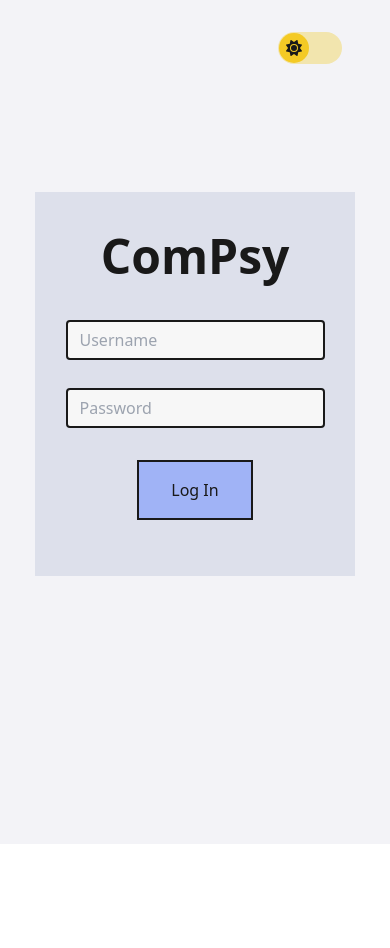
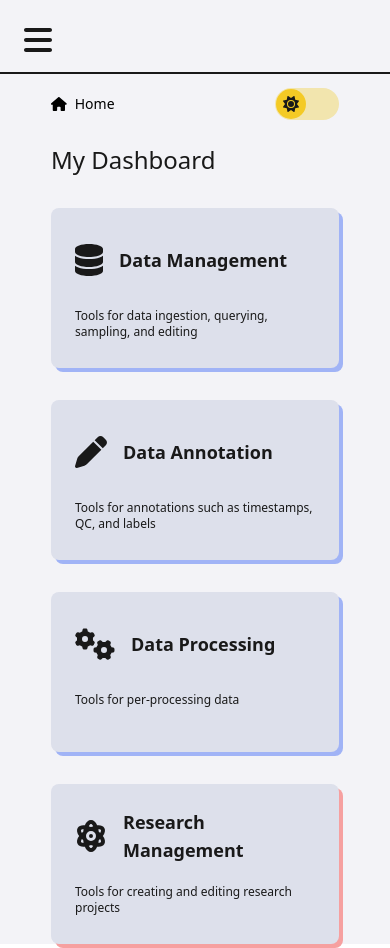
Before and after one commit to rchdlee/ComPsy_App, a React (Vite) app: page / in a window 390 px wide. Before the commit this address led to /login. Before the commit the page ends 844 px from the top, so only its background shows below. Built offline with nearby package versions, Linux system fonts and the light colour scheme; what tailwindcss-text-fill would draw is missing.

Commit message:
added media queries w/ tailwind

```diff
--- a/src/App.jsx
+++ b/src/App.jsx
@@ -22,6 +22,8 @@ import {
   faMoon,
   faHouse,
   faArrowRightFromBracket,
+  faBars,
+  faX,
 } from "@fortawesome/free-solid-svg-icons";
 
 import { faFaceSmile, faFileLines } from "@fortawesome/free-regular-svg-icons";
@@ -45,11 +47,13 @@ function App() {
     faFaceSmile,
     faHouse,
     faFileLines,
-    faArrowRightFromBracket
+    faArrowRightFromBracket,
+    faBars,
+    faX
   );
   const savedIsDarkMode = JSON.parse(localStorage.getItem("darkMode"));
   const [isDarkMode, setIsDarkMode] = useState(savedIsDarkMode);
-  const [DUMMY_LOGGED_IN, setDUMMY_LOGGED_IN] = useState(false);
+  const [DUMMY_LOGGED_IN, setDUMMY_LOGGED_IN] = useState(true);
 
   // const DUMMY_AVAILABLE_TABS = [
   //   {
--- a/src/components/Card.jsx
+++ b/src/components/Card.jsx
@@ -20,25 +20,27 @@ const Card = (props) => {
   }
 
   return (
-    <div className="group w-72 h-40 relative select-none">
+    <div className="group w-full sm:w-60 md:w-64 lg:w-72 xl:w-[264px] 2xl:w-72 h-40 relative select-none">
       <Link to={`${props.path}`}>
-        <div className="w-72 h-40 bg-cardLight dark:bg-cardDark rounded-lg absolute z-20 transition-transform duration-75 group-hover:-translate-x-1 group-hover:-translate-y-1 group-active:-translate-x-0.5 group-active:-translate-y-0.5">
+        <div className="w-full sm:w-60 md:w-64 lg:w-72 xl:w-[264px] h-40 bg-cardLight dark:bg-cardDark rounded-lg absolute z-20 transition-transform duration-75 group-hover:-translate-x-1 group-hover:-translate-y-1 group-active:-translate-x-0.5 group-active:-translate-y-0.5">
           <div className="p-6">
             {/* <DataCoilComp width="28" height="32" /> */}
+            <div className="flex xl:block h-14 xl:h-auto items-center gap-4">
               <FontAwesomeIcon
                 icon={props.icon}
                 className="text-blackTextLight dark:text-white h-8 "
               />
-            <h4 className="text-lg font-bold mt-3 z-50 text-blackTextLight dark:text-white">
+              <h4 className="text-lg font-bold xl:mt-3 z-50 text-blackTextLight dark:text-white">
                 {props.title}
               </h4>
-            <p className="text-xs mt-0.5 text-blackTextLight dark:text-white">
+            </div>
+            <p className="text-xs mt-5 xl:mt-0.5 text-blackTextLight dark:text-white">
               {props.desc}
             </p>
           </div>
         </div>
         <div
-          className={`w-72 h-40 ${backgroundColor} ${backgroundColorActive} rounded-lg text-white absolute top-1 left-1 z-10`}
+          className={`w-full sm:w-60 md:w-64 lg:w-72 xl:w-[264px] h-40 ${backgroundColor} ${backgroundColorActive} rounded-lg text-white absolute top-1 left-1 z-10`}
         ></div>
       </Link>
     </div>
--- a/src/components/Dashboard.jsx
+++ b/src/components/Dashboard.jsx
@@ -15,12 +15,12 @@ const Dashboard = (props) => {
   });
 
   return (
-    <div className="w-[64rem] mx-auto mt-12">
+    <div className="md:w-[650px] xl:w-[900px] 2xl:w-[1050px] mx-auto mt-6 lg:mt-12">
       <h3 className="text-2xl text-blackTextLight dark:text-white font-medium">
         My Dashboard
       </h3>
       {/* <div className="w-[58rem] flex flex-wrap gap-8 justify-center mx-auto"> */}
-      <div className="mt-8 grid grid-cols-3 justify-items-start gap-y-8">
+      <div className="mt-8 grid sm:grid-cols-2 xl:grid-cols-3 justify-items-center md:gap-x-12 lg:gap-x-0 gap-y-8">
         {cards}
         {/* <Card
           color="lilacBlue"
--- a/src/components/DataManagement.jsx
+++ b/src/components/DataManagement.jsx
@@ -2,11 +2,11 @@ import Card from "./Card";
 
 const DataManagement = (props) => {
   return (
-    <div className="w-[64rem] mx-auto mt-12">
+    <div className="sm:w-[560px] lg:w-[650px] xl:w-[900px] 2xl:w-[1050px] mx-auto mt-12">
       <h3 className="text-2xl text-blackTextLight dark:text-white font-medium">
         Data Management
       </h3>
-      <div className="mt-8 grid grid-cols-3 justify-items-start gap-y-8">
+      <div className="mt-8 grid sm:grid-cols-2 xl:grid-cols-3 justify-items-start gap-y-8">
         <Card
           color="lilacBlue"
           path="/data-management/ingestion"
--- a/src/components/Home.jsx
+++ b/src/components/Home.jsx
@@ -51,7 +51,7 @@ const Home = (props) => {
   ];
 
   return (
-    <div className="w-screen h-max bg-backgroundLight dark:bg-backgroundDark flex z-0">
+    <div className="w-screen h-full sm:h-screen bg-backgroundLight dark:bg-backgroundDark flex flex-col md:flex-row  z-0">
       <LeftNav
         tabs={DUMMY_AVAILABLE_TABS}
         setDUMMY_LOGGED_IN={props.setDUMMY_LOGGED_IN}
@@ -74,6 +74,7 @@ const Home = (props) => {
         setIsDarkMode={props.setIsDarkMode}
         tabs={DUMMY_AVAILABLE_TABS}
       />
+      {/* <div className="h-24 bg-backgroundLight dark:bg-backgroundDark"></div> */}
     </div>
   );
 };
--- a/src/components/IngestionStart.jsx
+++ b/src/components/IngestionStart.jsx
@@ -285,7 +285,7 @@ const IngestionStart = (props) => {
   return (
     <div className="mt-16">
       <div className="flex justify-center gap-x-20">
-        <div className="w-80">
+        <div className="w-60 lg:w-64 xl:w-80">
           <h4 className="text-lg text-blackTextLight dark:text-white">
             Select Study
           </h4>
@@ -294,7 +294,7 @@ const IngestionStart = (props) => {
           </div>
         </div>
         {/*  */}
-        <div className="w-80 text-blackTextLight dark:text-white">
+        <div className="w-60 lg:w-64 xl:w-80 text-blackTextLight dark:text-white">
           <div className="flex items-center gap-3">
             <h4>Paste File Path(s)</h4>
             {/* ADD ON HOVER TOOLTOP FOR COPYING FILE PATH */}
@@ -358,13 +358,13 @@ const IngestionStart = (props) => {
           </div>
         </div> */}
       </div>
-      <div className="flex items-center justify-center mt-32 relative">
+      <div className="flex items-center justify-center mt-16 lg:mt-32 2xl:mt-48 relative">
         <div className="flex gap-2">
           <div className="w-3 h-3 border-2 border-blackTextLight dark:border-white bg-blackTextLight dark:bg-white rounded-full"></div>
           <div className="w-3 h-3 border-2 border-blackTextLight dark:border-white rounded-full"></div>
         </div>
         <div
-          className="text-blackTextLight dark:text-white absolute right-60 hover:underline underline-offset-4"
+          className="text-blackTextLight dark:text-white absolute right-20 md:right-40 xl:right-60 hover:underline underline-offset-4"
           // onClick={continueHandler}
           onClick={handleSubmit(onSubmit)}
         >
--- a/src/components/IngestionStartError.jsx
+++ b/src/components/IngestionStartError.jsx
@@ -7,7 +7,7 @@ const IngestionStartError = (props) => {
 
   return (
     <div
-      className={`w-40 h-24 px-4 py-4 text-white text-sm absolute right-40 top-10 bg-cardDark ${
+      className={`w-40 h-24 px-4 py-4 text-white text-sm absolute right-0 md:right-20 xl:right-40 top-10 bg-cardDark ${
         props.hasError ? "flex" : "hidden"
       } items-center`}
     >
--- a/src/components/LeftNav.jsx
+++ b/src/components/LeftNav.jsx
@@ -1,3 +1,4 @@
+import { useState } from "react";
 import { Link } from "react-router-dom";
 
 import { FontAwesomeIcon } from "@fortawesome/react-fontawesome";
@@ -15,6 +16,7 @@ import Pencil from "../icons/Pencil";
 import SyringeSmall from "../icons/SyringeSmall";
 
 const LeftNav = (props) => {
+  const [menuIsOpen, setMenuIsOpen] = useState(false);
   const DUMMY_AVAILABLE_TABS = props.tabs;
 
   // maybe change from single import to global svg import?
@@ -48,14 +50,53 @@ const LeftNav = (props) => {
     props.setDUMMY_LOGGED_IN(false);
   };
 
+  const menuOpenHandler = () => {
+    console.log("menu opened!");
+    setMenuIsOpen(true);
+
+    // disable scroll when mobile menu is open
+    const topScroll = window.scrollY;
+    window.onscroll = function () {
+      window.scrollTo(0, topScroll);
+    };
+  };
+
+  const menuCloseHandler = () => {
+    setMenuIsOpen(false);
+
+    // re-enable scroll on close
+    window.onscroll = function () {};
+  };
+
   return (
     // <div className="bg-white dark:bg-sidebarDark xl:w-60 xl:h-screen text-white">
-    <div className="flex flex-col justify-between bg-white dark:bg-sidebarDark w-64 h-screen text-blackTextLight dark:text-white">
+    <div className="relative">
+      <div className="lg:hidden bg-backgroundLight dark:bg-backgroundDark border-b-2 border-blackTextLight dark:border-white w-screen fixed z-40">
+        <FontAwesomeIcon
+          icon="bars"
+          size="2xl"
+          className="text-blackTextLight dark:text-white mt-6 ml-6 mb-4"
+          onClick={menuOpenHandler}
+        />
+      </div>
+      <div
+        className={`absolute ${
+          menuIsOpen ? "translate-x-full -left-64" : "-left-64"
+        } lg:static top-0 transition-transform duration-300 flex flex-col justify-between bg-white dark:bg-sidebarDark w-64 h-screen text-blackTextLight dark:text-white z-40`}
+      >
         <div className=" px-4">
+          {/* <div className="flex items-center flex-row-reverse justify-center gap-4 mt-4"> */}
+          {/* <div> */}
+          <div className="flex justify-end mt-6 mr-2 lg:hidden">
+            <FontAwesomeIcon icon="x" size="xl" onClick={menuCloseHandler} />
+          </div>
           <Link to="/">
-          <h1 className="text-5xl font-bold pt-6 text-center">ComPsy</h1>
+            <h1 className="text-5xl font-bold mt-2 pt-2 lg:pt-6 text-center">
+              ComPsy
+            </h1>
           </Link>
-        <div className="mt-8">{tabs}</div>
+          {/* </div> */}
+          <div className="mt-6 xl:mt-8">{tabs}</div>
         </div>
         <div className="flex justify-end mb-4 mr-4">
           <div
@@ -67,6 +108,7 @@ const LeftNav = (props) => {
           </div>
         </div>
       </div>
+    </div>
   );
 };
 
--- a/src/components/MainPage.jsx
+++ b/src/components/MainPage.jsx
@@ -7,7 +7,8 @@ import { Route, Routes, Navigate, Outlet } from "react-router-dom";
 
 const MainPage = (props) => {
   return (
-    <div className="grow mt-4 mx-12">
+    // <div className="grow mt-20 sm:mt-24 xl:mt-4 mx-16 md:mx-32 lg:mx-16 lg:w-[650px] xl:mx-12">
+    <div className="grow mt-20 sm:mt-24 lg:mt-4 w-72 sm:w-[560px] md:w-[650px] lg:w-[650px] xl:w-[900px] 2xl:w-[1050px] mx-auto xl:mx-12">
       <TopBar
         isDarkMode={props.isDarkMode}
         setIsDarkMode={props.setIsDarkMode}
--- a/src/components/TopBar.jsx
+++ b/src/components/TopBar.jsx
@@ -54,7 +54,7 @@ const TopBar = (props) => {
   };
 
   return (
-    <div className=" flex justify-between mt-2">
+    <div className="md:w-[650px] lg:w-[650px] xl:w-[915px] 2xl:w-[1050px] flex justify-between mx-auto mt-2">
       <div className="text-sm text-darkTextLight dark:text-white flex items-center gap-2">
         <Link to="/">
           <div className="flex items-center gap-2 hover:underline underline-offset-2">
@@ -65,11 +65,13 @@ const TopBar = (props) => {
         {NavPath}
       </div>
       <div className="flex gap-x-8 items-center">
-        <div className="flex items-center gap-x-3 rounded-full px-4 py-2 bg-cardLight dark:bg-cardDark">
+        <div className="hidden sm:flex items-center gap-x-3 rounded-full px-4 py-2 bg-cardLight dark:bg-cardDark">
           <div className="bg-white p-1 rounded-full w-7 h-7 flex justify-center items-center">
             <FontAwesomeIcon icon={["far", "face-smile"]} className="h-5 " />
           </div>
-          <p className="text-darkTextLight dark:text-white">Birkan Tunc</p>
+          <p className="text-darkTextLight dark:text-white text-sm xl:text-base">
+            Birkan Tunc
+          </p>
         </div>
         {/* <div> */}
         {/* <label> */}
```
Also changed, not shown: src/components/IngestionMetadata.jsx (+25 -6 lines). Lines whose indentation alone changed are shown as unchanged.
